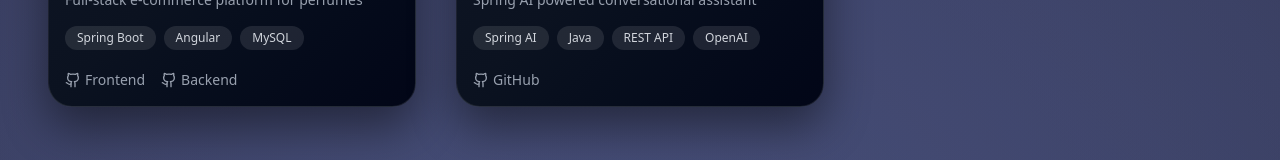
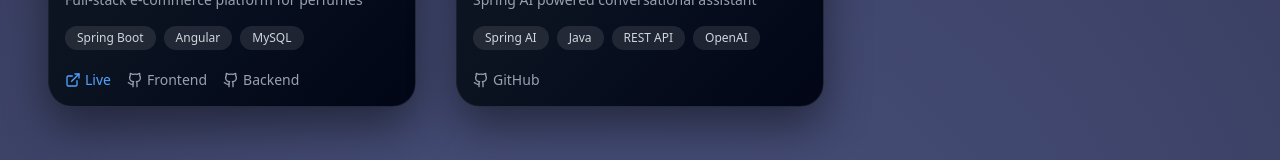
Before and after one commit to syedmohammedshadaab/portfolio, a React (Vite) app: page / in a window 1280 px wide. Shown: the part 2653-2813 px from the top of the page. Built offline with nearby package versions, Linux system fonts and the light colour scheme.

Commit message:
Added live link in the project

```diff
--- a/src/pages/Projects.jsx
+++ b/src/pages/Projects.jsx
@@ -7,7 +7,7 @@ const projects = [
     title: "Palace Perfume E-Commerce",
     description: "Full-stack e-commerce platform for perfumes",
     imageUrl: "/images/ecom.png",
-    link: "",
+    link: "perfume-palace-rho.vercel.app",
     github: {
       frontend: "https://github.com/username/palace-perfume-frontend",
       backend: "https://github.com/username/palace-perfume-backend",
```
